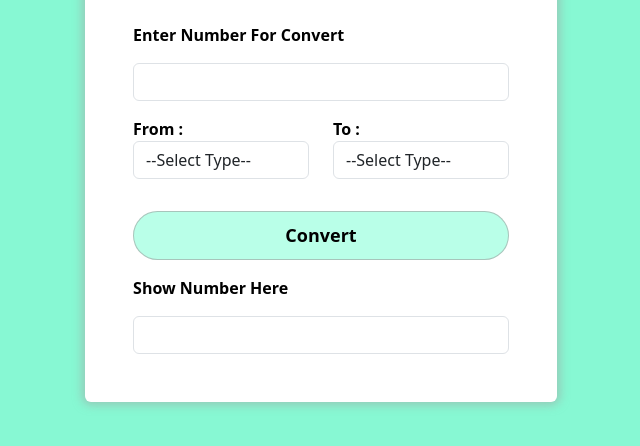
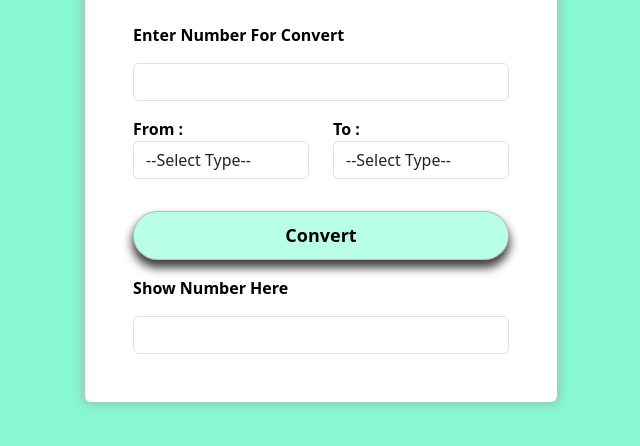
Before and after one commit to harshalgadher/number-convertor, a plain HTML site: page index.html in a window 1280 px wide. In both pictures the pointer is over the button "Convert". Shown: the part 260-706 px from the top of the page, without its empty margins (319-959 px from the left). Drawn offline with nearby package versions, Linux system fonts and the light colour scheme; a script that the page names is missing.

Commit message:
assing-css

```diff
--- a/assets/css/style.css
+++ b/assets/css/style.css
@@ -8,9 +8,12 @@ body{
     padding: 10px 20px !important;
     font-size: 18px;
     font-weight: 600;
-    border: .5px solid rgba(154, 154, 154, 0.573);
+    border: 1px solid rgba(154, 154, 154, 0.573);
     border-radius: 30px;
     background-color: rgb(185, 255, 232);
+}
+.btn-my:hover{
+    box-shadow: 0px 7px 10px 1px rgba(0,0,0,0.75) !important;
 }
 .rounded{
     box-shadow: 0px 0px 10px 3px rgba(158, 173, 168, 0.641);
```
